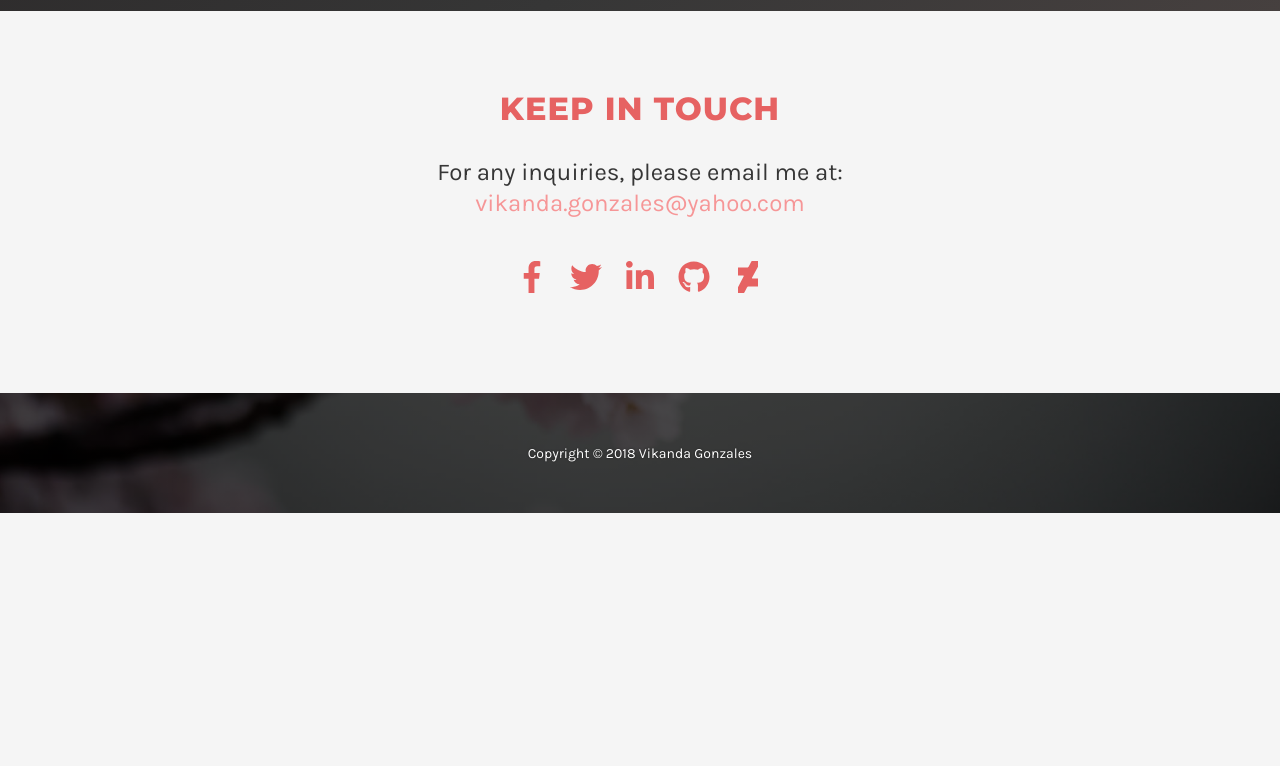
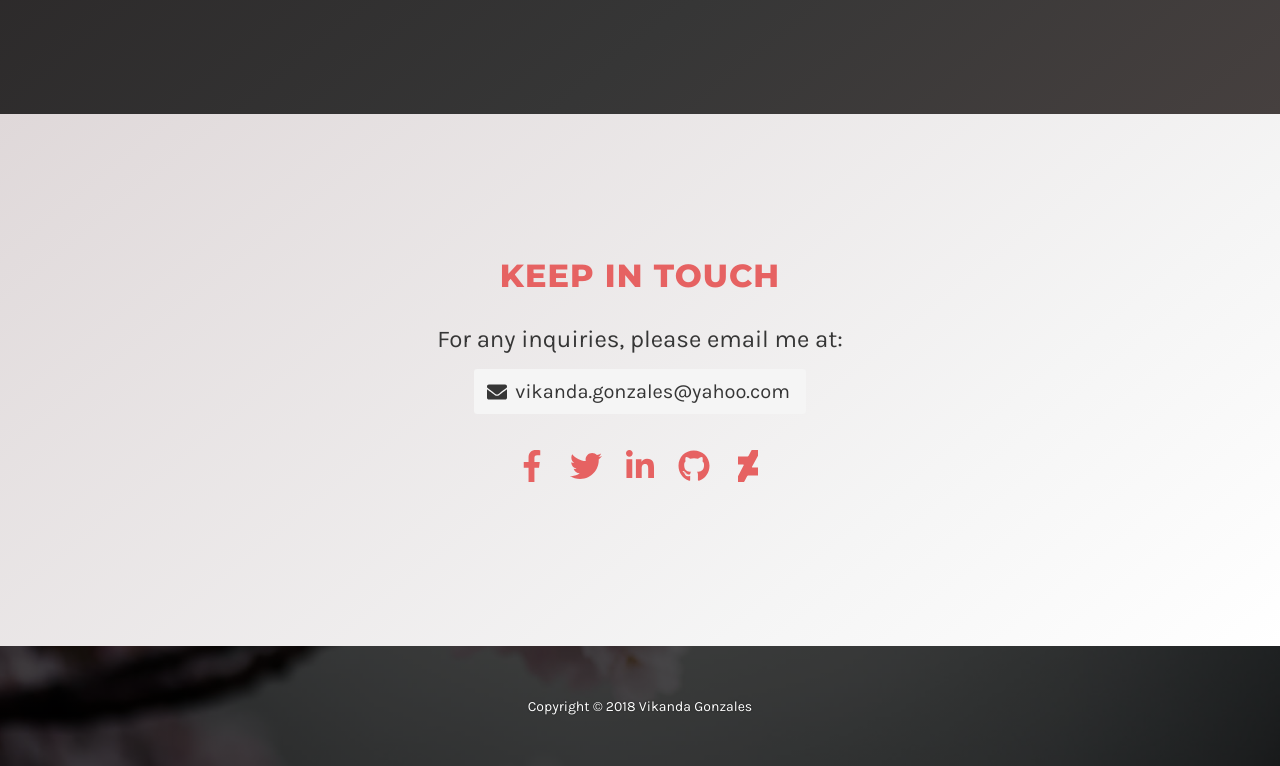
Before and after one commit to vikandaobrien/portfolio-old, a PHP site: page / in a window 1280 px wide. Shown: the part 2866-3632 px from the top of the page. Before the commit the page ends 3379 px from the top, so only its background shows below. Run offline with PHP 8.4, Linux system fonts and the light colour scheme; some libraries are stand-ins or nearby versions; some web fonts are replaced.

Commit message:
edited portfolio section styles

```diff
--- a/_sass/theme.scss
+++ b/_sass/theme.scss
@@ -80,18 +80,29 @@ a {
   }
 }
 
-.section {
-  background-color: $background;
-  padding: 5rem 1.5rem;
-}
+.hero.is-light {
 
-.content {
-
-  h1, h2 {
+  h1.title {
     color: $primary;
     font-family: $heading-sans-serif;
     letter-spacing: 1px;
     text-transform: uppercase;
+  }
+
+  h3.subtitle {
+    background-color: $grey-lighter;
+    border-radius: .5rem;
+    display: inline-block;
+    padding: .3rem .8rem;
+  }
+
+  a.email {
+    margin: -.5rem auto 1rem;
+
+    &:hover {
+      background-color: $white-bis;
+      color: $primary;
+    }
   }
 }
 
@@ -165,6 +176,12 @@ a {
 
   .skill {
 
+    h2 {
+      font-weight: $weight-bold;
+      letter-spacing: 1px;
+      text-transform: uppercase;
+    }
+
     span {
       display: inline-block;
       font-size: 80px;
@@ -192,14 +209,25 @@ a {
 
   .columns {
     flex-wrap: wrap;
+    padding: 5rem;
+
+    &:hover img {
+      opacity: .2;
+    }
   }
 
   .column {
     height: 250px;
-    overflow: hidden;
 
     img {
-      object-position: center top;
+      height: 100%;
+      object-fit: cover;
+      transition: all 500ms ease;
+      width: 100%;
+
+      &:hover {
+      opacity: 1;
+      }
     }
   }
 }
@@ -241,10 +269,6 @@ a {
       }
     }
   }
-
-  .subtitle {
-    margin-top: -1.25rem;
-  }
 }
 
 #return {
--- a/index.php
+++ b/index.php
@@ -19,7 +19,7 @@
     </div>
   </div>
   <div class="hero-foot has-text-centered">
-    <a href="#about">
+    <a href="#portfolio">
       <small>See my work</small>
       <span class="lnr-chevron-down"></span>
     </a>
@@ -28,7 +28,8 @@
 
 <?php include 'nav.php';?>
 
-<section id="about" class="section">
+<section id="about" class="hero is-medium is-light is-bold">
+  <div class="hero-body">
     <div class="container">
       <div class="columns">
         <div class="column is-8-desktop is-offset-2-desktop is-10-tablet is-offset-1-tablet">
@@ -48,21 +49,22 @@
         </div>
       </div>
     </div>
+  </div>
 </section>
 
-<section id="skills" class="hero is-medium is-primary is-bold">
+<section id="skills" class="hero is-primary is-bold">
   <div class="hero-body">
     <div class="container">
       <div class="content">
-        <div class="columns has-text-centered">
+        <div class="columns has-text-centered is-6 is-variable">
           <div class="skill column is-4-widescreen">
             <span class="lnr-palette"></span>
             <h2 class="title">
               Visual Design<br>& UI/UX
             </h2>
-            <h4 class="title">
-              Lorem ipsum dolor sit amet, consectetur adipiscing elit, sed do eiusmod tempor incididunt ut labore et dolore magna aliqua.
-            </h4>
+            <h5 class="title has-text-justified">
+              My passion since I was 11, visual design will always be a part of me, even as a developer, whether it be creating stunning graphics for a hip new website or prototyping clean, intuitive UI for the latest mobile app.
+            </h5>
             <?php include 'design-stack.php';?>
           </div>
           <div class="skill column is-4-widescreen">
@@ -70,9 +72,9 @@
             <h2 class="title">
               Front-end<br>Development
             </h2>
-            <h4 class="title">
-              Lorem ipsum dolor sit amet, consectetur adipiscing elit, sed do eiusmod tempor incididunt ut labore et dolore magna aliqua.
-            </h4>
+            <h5 class="title has-text-justified">
+              As a graphic and web designer, it was a natural transition for me to move into the world of front-end development, where I can make things even prettier <em>and</em> functional, but this time, through the power of code!
+            </h5>
             <?php include 'design-stack.php';?>
           </div>
           <div class="skill column is-4-widescreen">
@@ -80,9 +82,9 @@
             <h2 class="title">
               Back-end<br>Development
             </h2>
-            <h4 class="title">
-              Lorem ipsum dolor sit amet, consectetur adipiscing elit, sed do eiusmod tempor incididunt ut labore et dolore magna aliqua.
-            </h4>
+            <h5 class="title has-text-justified">
+              COMING SOON. Lorem ipsum dolor amet mustache farm-to-table synth waistcoat man bun jean shorts selvage succulents 90's vice palo santo. Tofu photo booth keytar authentic pitchfork, gentrify letterpress typewriter whatever.
+            </h5>
             <?php include 'design-stack.php';?>
           </div>
         </div>
@@ -91,37 +93,55 @@
   </div>
 </section>
 
-<section id="portfolio" class="hero is-medium is-dark is-bold">
+<section id="portfolio" class="hero is-dark is-bold">
   <div class="hero-body">
     <div class="container">
       <div class="content">
-        <div class="columns is-gapless has-text-centered">
+        <div class="columns has-text-centered">
           <div class="column is-4-desktop is-6-tablet">
+            <a>
               <img src="assets/projects/your-divine-addictions/0.png" alt="Your Divine Addictions">
+            </a>
           </div>
           <div class="column is-4-desktop is-6-tablet">
+            <a>
               <img src="assets/projects/gonzales-music/0.png" alt="Gonzales Music">
+            </a>
           </div>
           <div class="column is-4-desktop is-6-tablet">
+            <a>
               <img src="assets/projects/vintage-blossoms/0.png" alt="Vintage Blossoms">
+            </a>
           </div>
           <div class="column is-4-desktop is-6-tablet">
+            <a>
               <img src="assets/projects/veil-creations/0.png" alt="Veil Creations">
+            </a>
           </div>
           <div class="column is-4-desktop is-6-tablet">
+            <a>
               <img src="assets/projects/veil-guild/0.png" alt="Veil Guild">
+            </a>
           </div>
           <div class="column is-4-desktop is-6-tablet">
+            <a>
               <img src="assets/projects/the-chobocobros/0.png" alt="The Chobocobros">
+            </a>
           </div>
           <div class="column is-4-desktop is-6-tablet">
+            <a>
               <img src="assets/projects/nino-vanessa/0.png" alt="Nino & Vanessa">
+            </a>
           </div>
           <div class="column is-4-desktop is-6-tablet">
+            <a>
               <img src="assets/projects/devin-samantha/0.png" alt="Devin & Samantha">
+            </a>
           </div>
           <div class="column is-4-desktop is-6-tablet">
+            <a>
               <img src="assets/projects/meraki/0.png" alt="Meraki">
+            </a>
           </div>
         </div>
       </div>
@@ -129,15 +149,22 @@
   </div>
 </section>
 
-<section id="contact" class="section">
+<section id="contact" class="hero is-medium is-light is-bold">
+  <div class="hero-body">
     <div class="container">
       <div class="columns">
         <div class="column is-8-desktop is-offset-2-desktop is-10-tablet is-offset-1-tablet">
           <div class="content has-text-centered">
             <h1 class="title">Keep in Touch</h1>
             <h3 class="title">For any inquiries, please email me at:</h3>
-          <h3 class="subtitle"><a href="mailto:vikanda.gonzales@yahoo.com">vikanda.gonzales@yahoo.com</a></h3>
+            <a class="email button is-light is-medium" href="mailto:vikanda.gonzales@yahoo.com">
+              <span class="icon is-small">
+                <i class="fas fa-envelope"></i>
+              </span>
+              <span>vikanda.gonzales@yahoo.com</span>
+            </a>
             <?php include 'social.php';?>
+          </div>
         </div>
       </div>
     </div>
--- a/nav.php
+++ b/nav.php
@@ -17,7 +17,7 @@
       <a class="navbar-item underline" href="#skills">
         Skills
       </a>
-      <a class="navbar-item underline">
+      <a class="navbar-item underline" href="#portfolio">
         Portfolio
       </a>
       <a class="navbar-item underline">
```
Also changed, not shown: css/main.css. Lines whose indentation alone changed are shown as unchanged.
